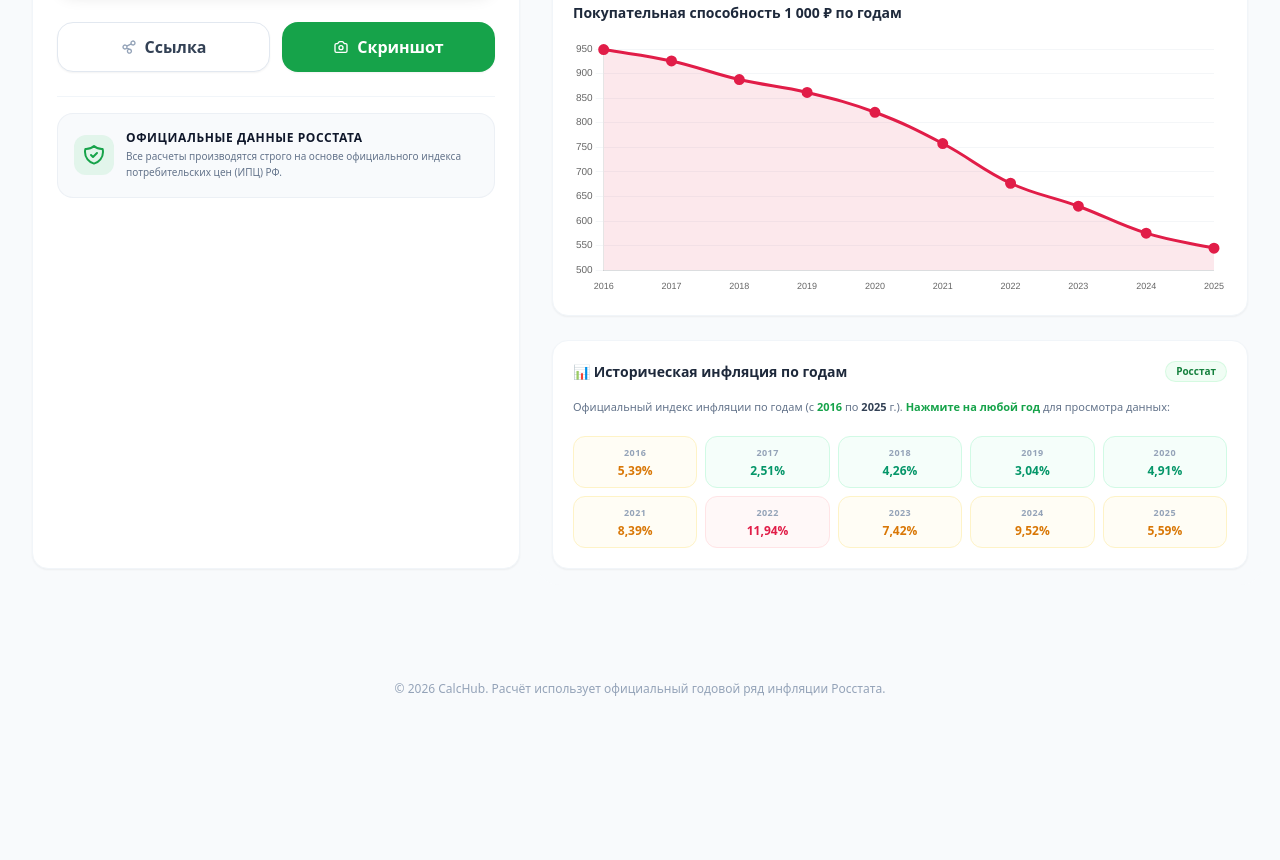
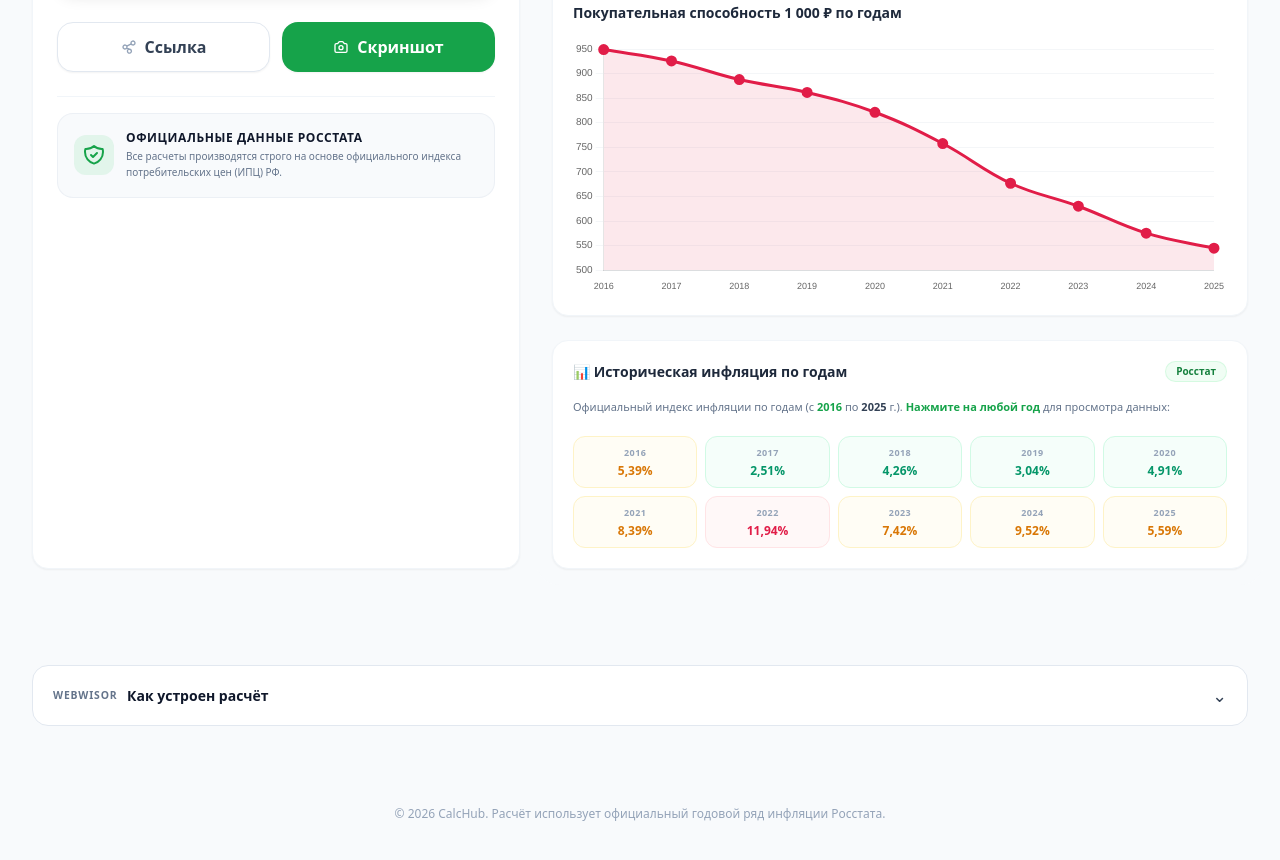
Before and after one commit to Porfhub/my_calculator, a website: page inflation-shredder.html in a window 1280 px wide. Shown: the part 733-1593 px from the top of the page. Before the commit the page ends 1478 px from the top, so only its background shows below. Drawn offline with nearby package versions, Linux system fonts and the light colour scheme.

Commit message:
feat: add unified calculator transparency layer

```diff
--- a/inflation-shredder.html
+++ b/inflation-shredder.html
@@ -88,6 +88,7 @@
     <script src="js/inflation-calculator.js"></script>
     <script src="js/api.js"></script>
     <script src="js/ui-utils.js"></script>
+    <script src="js/trust-layer.js"></script>
 </head>
 <body class="bg-slate-50 text-slate-800 dark:bg-slate-950 dark:text-slate-200 min-h-screen font-sans antialiased transition-colors duration-300">
 
@@ -326,6 +327,8 @@
             </button>
         </div>
     </main>
+
+    <section class="max-w-7xl mx-auto px-4 sm:px-6 lg:px-8 pb-8" data-webwisor="inflation-shredder"></section>
 
     <footer class="max-w-7xl mx-auto px-4 py-12 text-center text-xs text-slate-400">
         <p>© 2026 CalcHub. Расчёт использует официальный годовой ряд инфляции Росстата.</p>
--- /dev/null
+++ b/js/trust-layer.js
@@ -0,0 +1,154 @@
+/*
+ * WebWisor is a local, contextual help layer. It explains the current
+ * calculator only; it does not collect inputs or change calculations.
+ */
+(function () {
+    'use strict';
+
+    const LABELS = {
+        official: 'Официальные данные',
+        input: 'Ваши данные',
+        scenario: 'Допущения сценария',
+        result: 'Расчётный результат',
+        limitation: 'Ограничения'
+    };
+
+    const CALCULATORS = {
+        'car-vs-taxi.html': {
+            purpose: 'сравнивает расчётные расходы на личный автомобиль и такси.',
+            official: 'Официальные данные не используются.',
+            input: 'Цена автомобиля, пробег, тариф такси и расходы, которые вы вводите.',
+            scenario: 'Пресеты и параметры эксплуатации — сценарные значения, их можно изменить.',
+            result: 'Оценка расходов в выбранном сценарии, а не рекомендация.',
+            limitation: 'Фактические цены, пробег, ремонты и тарифы могут отличаться.'
+        },
+        'financial-freedom.html': {
+            purpose: 'оценивает, на какой срок накоплений хватит при заданных расходах.',
+            official: 'Ключевая ставка Банка России и годовой ряд инфляции Росстата / ЕМИСС. Обновляются после публикации источников; статус набора виден на странице.',
+            input: 'Накопления, расходы и выбранный уровень жизни.',
+            scenario: 'Доходность вклада рассчитывается от ключевой ставки; будущие расходы моделируются по исторической инфляции.',
+            result: 'Расчётный срок и динамика капитала в этом сценарии.',
+            limitation: 'Будущая доходность, инфляция и ваши расходы не гарантированы.'
+        },
+        'genetic-wealth.html': {
+            purpose: 'оценивает расходы на ребёнка по возрастным этапам.',
+            official: 'Годовой ряд инфляции Росстата / ЕМИСС. Он обновляется после публикации источника; статус набора виден на странице.',
+            input: 'Город, возраст ребёнка и выбранный уровень расходов.',
+            scenario: 'Структура расходов по этапам и будущая индексация — сценарная модель.',
+            result: 'Оценка суммарных и ежемесячных расходов в заданном сценарии.',
+            limitation: 'Семейные обстоятельства, цены и состав расходов могут отличаться.'
+        },
+        'honest-credit.html': {
+            purpose: 'показывает график платежей и полную стоимость кредита по введённым условиям.',
+            official: 'Официальные данные не используются.',
+            input: 'Сумма, срок, ставка, комиссии и дополнительные платежи.',
+            scenario: 'Расчёт использует введённые вами условия и тип платежа.',
+            result: 'Расчётные платежи, переплата и график для этого набора условий.',
+            limitation: 'Не заменяет договор: банк может изменить ставку, комиссии и порядок платежей.'
+        },
+        'inflation-shredder.html': {
+            purpose: 'показывает, как изменилась покупательная способность суммы за выбранный период.',
+            official: 'Годовой ИПЦ Росстата / ЕМИСС (декабрь к декабрю). Ряд обновляется после публикации Росстата; статус набора виден на странице.',
+            input: 'Сумма и начальный год.',
+            scenario: 'Дополнительных сценарных ставок не используется: применяется опубликованный годовой ряд.',
+            result: 'Пересчёт покупательной способности по официальным историческим индексам.',
+            limitation: 'Личная корзина покупок может дорожать иначе, чем общий ИПЦ.'
+        },
+        'millionaire.html': {
+            purpose: 'оценивает срок достижения финансовой цели при заданных накоплениях и взносах.',
+            official: 'Ключевая ставка Банка России и годовой ряд инфляции Росстата / ЕМИСС. Обновляются после публикации источников; статус набора виден на странице.',
+            input: 'Накопления, доход, расходы, цель и срок.',
+            scenario: 'Доходность и рост цели моделируются на основе доступных официальных рядов.',
+            result: 'Расчётный срок, взносы и траектория капитала в этом сценарии.',
+            limitation: 'Будущая доходность, инфляция и личный бюджет могут измениться.'
+        },
+        'mortgage.html': {
+            purpose: 'строит график ипотечных платежей и сравнивает варианты условий.',
+            official: 'Ключевая ставка Банка России. Обновляется после публикации источника; это ориентир, а не ставка банка по вашему договору.',
+            input: 'Стоимость жилья, первоначальный взнос, срок, ставка и досрочные платежи.',
+            scenario: 'Расчёт использует введённую ставку и условия; ключевая ставка не подменяет предложение банка.',
+            result: 'Расчётные платежи, переплата и график для заданных условий.',
+            limitation: 'Не учитывает все условия договора, страховки, комиссии и решение банка.'
+        },
+        'rent-vs-mortgage.html': {
+            purpose: 'сравнивает капитал и денежные потоки при аренде и покупке жилья.',
+            official: 'Официальные данные не используются.',
+            input: 'Стоимость жилья, аренда, взнос, ставка, срок и личные параметры.',
+            scenario: 'Рост цен, аренды, доходность и расходы — изменяемые сценарные допущения.',
+            result: 'Сравнение двух сценариев, а не прогноз рынка или рекомендация.',
+            limitation: 'Рынок, ликвидность, налоги и условия кредита могут отличаться от модели.'
+        },
+        'time-is-money.html': {
+            purpose: 'переводит цену покупки в часы вашей работы с учётом дороги и переработок.',
+            official: 'Официальные данные не используются.',
+            input: 'Доход, рабочие часы, время на дорогу, переработки и цену покупки.',
+            scenario: 'В месяце используется единое допущение о количестве рабочих недель.',
+            result: 'Расчётная стоимость часа и время, необходимое для покупки.',
+            limitation: 'Это не оценка ценности работы и не учитывает налоги, отпуск или нерегулярный доход.'
+        },
+        'wealth.html': {
+            purpose: 'сравнивает введённый доход с доступными региональными ориентирами.',
+            official: 'Официальные данные не используются. Региональные значения — встроенный справочный набор, не норматив и не персональная оценка.',
+            input: 'Доход и выбранный регион.',
+            scenario: 'Пересчёт НДФЛ и сравнение выполняются по правилам, заданным в калькуляторе.',
+            result: 'Ориентировочное сравнение дохода в выбранном регионе.',
+            limitation: 'Не изменяет региональный набор и не заменяет официальную статистику или расчёт налогов.'
+        }
+    };
+
+    function item(kind, text) {
+        return `<div class="webwisor-item"><dt>${LABELS[kind]}</dt><dd>${text}</dd></div>`;
+    }
+
+    function render(container) {
+        const config = (window.WebWisor && window.WebWisor[container.dataset.webwisor])
+            || CALCULATORS[window.location.pathname.split('/').pop()];
+        if (!config || container.dataset.webwisorRendered === 'true') return;
+
+        container.dataset.webwisorRendered = 'true';
+        container.innerHTML = `
+            <details class="webwisor" data-testid="webwisor-help">
+                <summary><span>WebWisor</span><strong>Как устроен расчёт</strong><span class="webwisor-chevron" aria-hidden="true">⌄</span></summary>
+                <div class="webwisor-content">
+                    <p class="webwisor-purpose"><b>Что рассчитывает:</b> ${config.purpose}</p>
+                    <dl>
+                        ${item('official', config.official)}
+                        ${item('input', config.input)}
+                        ${item('scenario', config.scenario)}
+                        ${item('result', config.result)}
+                        ${item('limitation', config.limitation)}
+                    </dl>
+                </div>
+            </details>`;
+    }
+
+    function start() {
+        document.querySelectorAll('[data-webwisor]').forEach(render);
+    }
+
+    const style = document.createElement('style');
+    style.textContent = `
+        .webwisor { margin-top: 2rem; border: 1px solid #e2e8f0; border-radius: 1rem; background: #fff; color: #334155; }
+        .dark .webwisor { border-color: #334155; background: #0f172a; color: #cbd5e1; }
+        .webwisor summary { display: flex; align-items: center; gap: .6rem; padding: 1rem 1.25rem; cursor: pointer; list-style: none; }
+        .webwisor summary::-webkit-details-marker { display: none; }
+        .webwisor summary span:first-child { font-size: .65rem; font-weight: 800; letter-spacing: .08em; text-transform: uppercase; color: #64748b; }
+        .webwisor summary strong { font-size: .875rem; color: #0f172a; }
+        .dark .webwisor summary strong { color: #f8fafc; }
+        .webwisor-chevron { margin-left: auto; font-size: 1.1rem; transition: transform .2s; }
+        .webwisor[open] .webwisor-chevron { transform: rotate(180deg); }
+        .webwisor-content { padding: 0 1.25rem 1.25rem; border-top: 1px solid #e2e8f0; }
+        .dark .webwisor-content { border-color: #334155; }
+        .webwisor-purpose { margin: 1rem 0; font-size: .875rem; line-height: 1.5; }
+        .webwisor dl { display: grid; grid-template-columns: repeat(2, minmax(0, 1fr)); gap: .75rem; margin: 0; }
+        .webwisor-item { padding: .75rem; border-radius: .75rem; background: #f8fafc; }
+        .dark .webwisor-item { background: #1e293b; }
+        .webwisor-item dt { margin-bottom: .25rem; font-size: .65rem; font-weight: 800; letter-spacing: .06em; text-transform: uppercase; color: #64748b; }
+        .webwisor-item dd { margin: 0; font-size: .75rem; line-height: 1.45; }
+        @media (max-width: 640px) { .webwisor dl { grid-template-columns: 1fr; } }
+    `;
+    document.head.appendChild(style);
+
+    if (document.readyState === 'loading') document.addEventListener('DOMContentLoaded', start);
+    else start();
+}());
--- a/sw.js
+++ b/sw.js
@@ -1,4 +1,4 @@
-const CACHE_NAME = 'fin-hub-cache-v6';
+const CACHE_NAME = 'fin-hub-cache-v7';
 const EXTERNAL_LIBS = [
     'https://cdn.tailwindcss.com',
     'https://cdn.jsdelivr.net/npm/chart.js',
@@ -18,6 +18,7 @@ const INTERNAL_FILES = [
     '/js/calculator-state.js',
     '/js/inflation-calculator.js',
     '/js/theme.js',
+    '/js/trust-layer.js',
     '/js/ui-utils.js',
     '/js/utils.js',
     '/rates.json',
```
Also changed, not shown: car-vs-taxi.html (+3 -0 lines), docs/PROJECT_STATUS.md (+5 -11 lines), financial-freedom.html (+3 -0 lines), genetic-wealth.html (+3 -0 lines), honest-credit.html (+3 -0 lines), millionaire.html (+3 -0 lines), mortgage.html (+3 -0 lines), rent-vs-mortgage.html (+3 -0 lines), tests/ui-state/nan-elimination.test.js (+1 -1 lines), tests/ui-state/trust-layer.test.js (+27 -0 lines), tests/ui-state/ux-consistency.test.js (+2 -1 lines), time-is-money.html (+3 -0 lines), wealth.html (+3 -0 lines).
